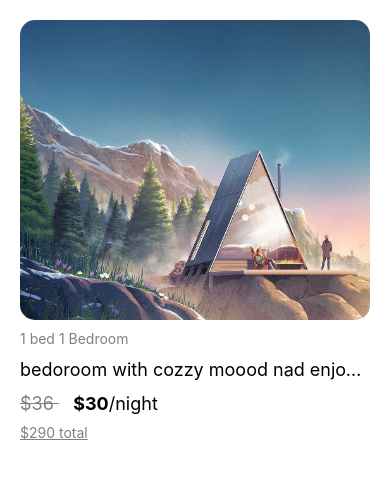
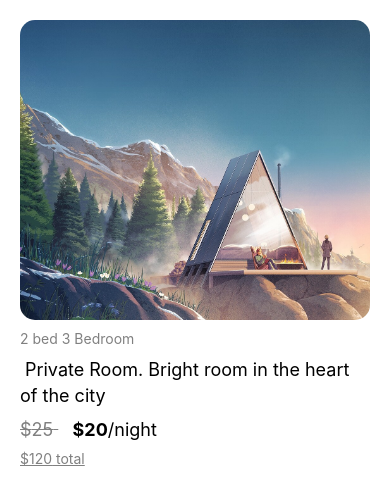
Before and after one commit to rayanserrao/Airbnb-Clone, a React Native app: screen / in a window 390 px wide. Shown: the top 504 px of the page. Built offline with nearby package versions, Linux system fonts and the light colour scheme.

Commit message:
props passed to component from app with dummy data

```diff
--- a/App.js
+++ b/App.js
@@ -16,17 +16,21 @@ import {
 } from 'react-native';
 import HomeScreen from './src/screens/Home/Index';
 import Post from './src/components/post/index';
+import feed from './assets/data/feed'
 
 
 
 const App = () => {
+
+  const post1 = feed[0];
 
 
   return (
 <>
     <StatusBar barStyle='dark-content' backgroundColor="transparent"/>
     <SafeAreaView>
-     <Post/>
+     <Post post = {post1}/>
+
 
 
     </SafeAreaView>
--- /dev/null
+++ b/assets/data/feed.js
@@ -0,0 +1,62 @@
+export default [
+  {
+    id: '0',
+    image: 'https://notjustdev-dummy.s3.us-east-2.amazonaws.com/images/1.jpg',
+    type: 'Private Room',
+    title: 'Bright room in the heart of the city',
+    bed: 2,
+    bedroom: 3,
+    oldPrice: 25,
+    newPrice: 20,
+    totalPrice: 120,
+    coordinate: {
+      latitude: 28.3915637,
+      longitude: -16.6291304,
+    },
+  },
+  {
+    id: '1',
+    image: 'https://notjustdev-dummy.s3.us-east-2.amazonaws.com/images/2.jpg',
+    type: 'Entire Flat',
+    title: 'NEW lux. apartment in the center of Santa Cruz',
+    bed: 3,
+    bedroom: 2,
+    oldPrice: 76,
+    newPrice: 65,
+    totalPrice: 390,
+    coordinate: {
+      latitude: 28.4815637,
+      longitude: -16.2291304,
+    },
+  },
+  {
+    id: '2',
+    image: 'https://notjustdev-dummy.s3.us-east-2.amazonaws.com/images/3.jpg',
+    type: 'Private Property',
+    title: 'Green House Santa Cruz',
+    bed: 2,
+    bedroom: 1,
+    oldPrice: 64,
+    newPrice: 55,
+    totalPrice: 330,
+    coordinate: {
+      latitude: 28.2515637,
+      longitude: -16.3991304,
+    },
+  },
+  {
+    id: '3',
+    image: 'https://notjustdev-dummy.s3.us-east-2.amazonaws.com/images/4.jpg',
+    type: 'Entire Flat',
+    title: 'Typical canarian house',
+    bed: 4,
+    bedroom: 3,
+    oldPrice: 120,
+    newPrice: 100,
+    totalPrice: 600,
+    coordinate: {
+      latitude: 28.4815637,
+      longitude: -16.2991304,
+    },
+  },
+];
--- a/src/components/post/index.js
+++ b/src/components/post/index.js
@@ -5,21 +5,27 @@ StyleSheet,
 TouchableOpacity,
 Image } from 'react-native';
 
-const Post = () =>{
+const Post = (props) =>{
+
+
+    const post = props.post;
+
+
+
     return (
         <View style={styles.container}>
          {/* image   */}
          <Image style={styles.image} source={require('../../../assets/images/wallpaper.jpg')} />
 
-         <Text style={styles.bedroom}>1 bed 1 Bedroom</Text>
-         <Text style={styles.desc} numberOfLines={1}>bedoroom with cozzy moood nad enjoyable for couples</Text>
+         <Text style={styles.bedroom}>{post.bed} bed {post.bedroom} Bedroom</Text>
+         <Text style={styles.desc} numberOfLines={2}> {post.type}. {post.title}</Text>
          <Text style={styles.price}>
-             <Text style={styles.oldprice}>$36 </Text>
-            <Text style={styles.newprice}> $30</Text>
+             <Text style={styles.oldprice}>${post.oldPrice} </Text>
+            <Text style={styles.newprice}> ${post.newPrice}</Text>
             /night
          </Text>
 
-         <Text style={styles.totalprice}>$290 total</Text>
+         <Text style={styles.totalprice}>${post.totalPrice} total</Text>
 
 
         </View>
```
